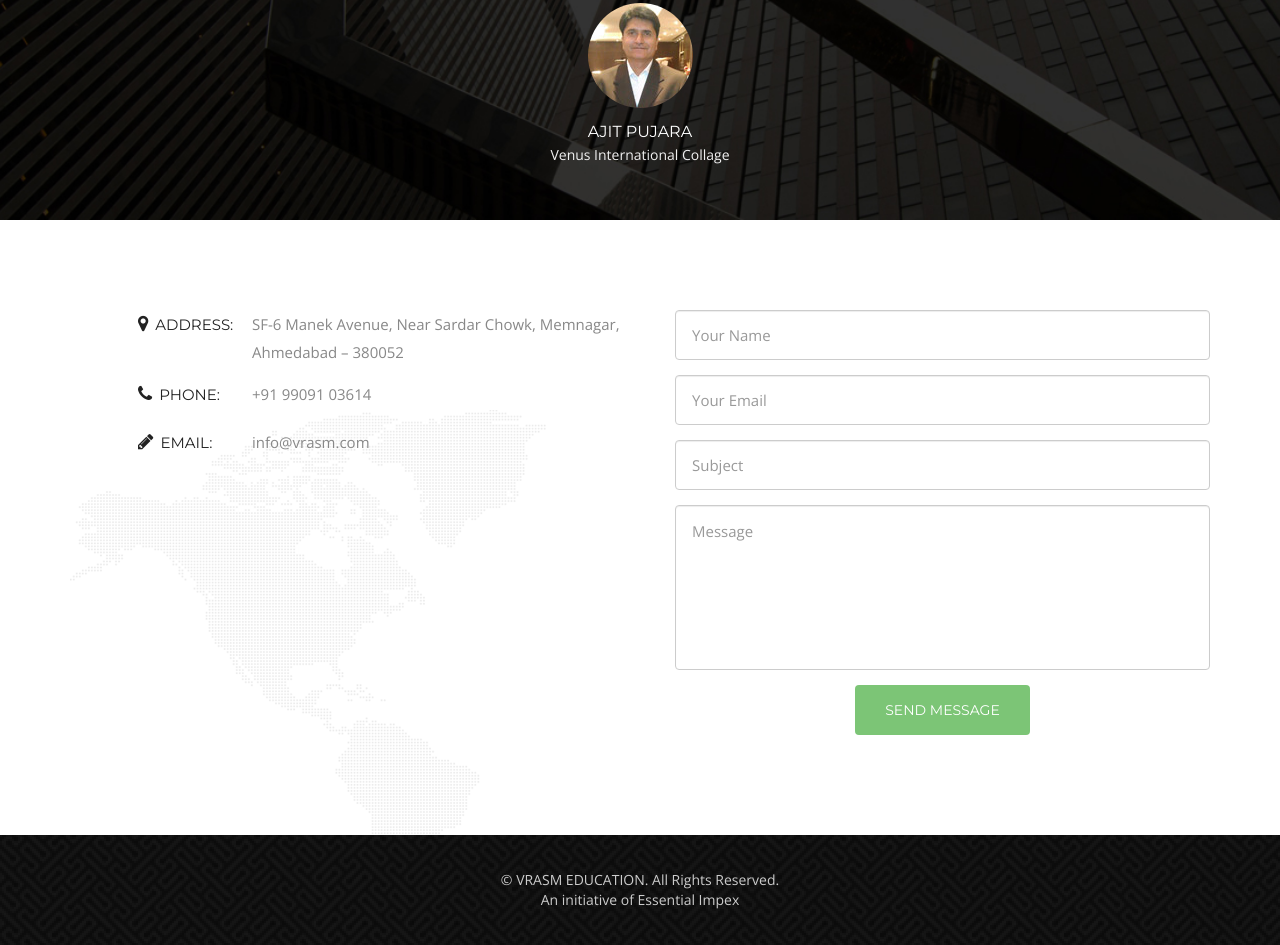
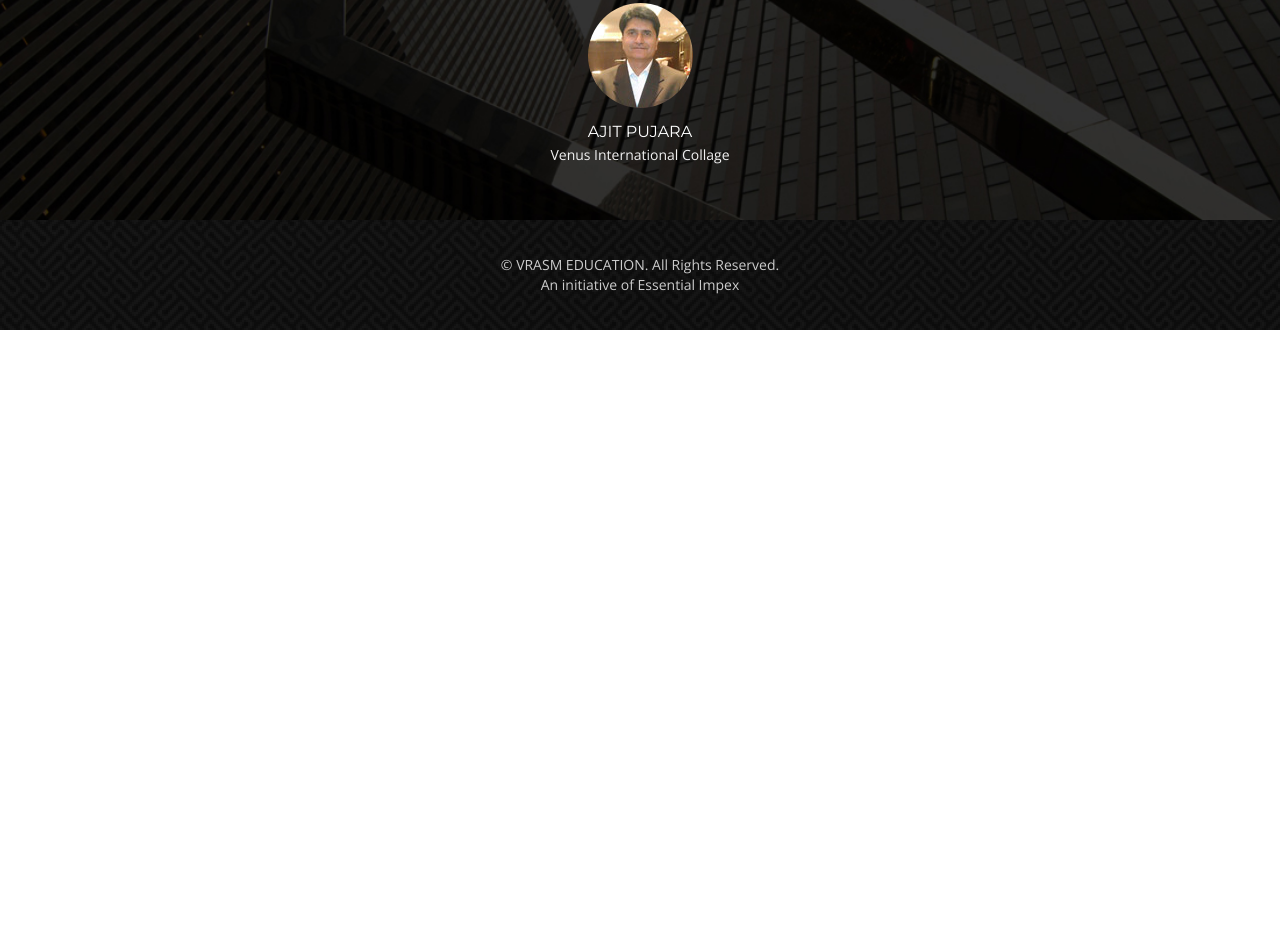
Before and after one commit to vrundag91/git_commands, a plain HTML site: page index.html in a window 1280 px wide. Shown: the part 4285-5230 px from the top of the page. After the commit the page ends 4615 px from the top, so only its background shows below. Drawn offline with nearby package versions, Linux system fonts and the light colour scheme.

Commit message:
removing contact details

```diff
--- a/index.html
+++ b/index.html
@@ -254,62 +254,7 @@
 	</div>
 </div><!--c-logo-part-end-->
 
-<div class="container">
-<section class="main-section contact" id="contact">
 
-        <div class="row">
-        	<div class="col-lg-6 col-sm-7 wow fadeInLeft">
-            	<div class="contact-info-box address clearfix">
-                	<h3><i class=" icon-map-marker"></i>Address:</h3>
-                	<span>SF-6 Manek Avenue, Near Sardar Chowk, Memnagar, Ahmedabad – 380052</span>
-                </div>
-                <div class="contact-info-box phone clearfix">
-                	<h3><i class="fa-phone"></i>Phone:</h3>
-                	<span>+91 99091 03614</span>
-                </div>
-                <div class="contact-info-box email clearfix">
-                	<h3><i class="fa-pencil"></i>email:</h3>
-                	<span>info@vrasm.com</span>
-                </div>
-
-               <!-- <ul class="social-link">
-                	<li class="twitter"><a href="#"><i class="fa-twitter"></i></a></li>
-                    <li class="facebook"><a href="#"><i class="fa-facebook"></i></a></li>
-                    <li class="pinterest"><a href="#"><i class="fa-pinterest"></i></a></li>
-                    <li class="gplus"><a href="#"><i class="fa-google-plus"></i></a></li>
-                    <li class="dribbble"><a href="#"><i class="fa-dribbble"></i></a></li>
-                </ul>-->
-            </div>
-        	<div class="col-lg-6 col-sm-5 wow fadeInUp delay-05s">
-            	<div class="form">
-
-                    <div id="sendmessage">Your message has been sent. Thank you!</div>
-                    <div id="errormessage"></div>
-                    <form action="" method="post" role="form" class="contactForm">
-                        <div class="form-group">
-                            <input type="text" name="name" class="form-control input-text" id="name" placeholder="Your Name" data-rule="minlen:4" data-msg="Please enter at least 4 chars" />
-                            <div class="validation"></div>
-                        </div>
-                        <div class="form-group">
-                            <input type="email" class="form-control input-text" name="email" id="email" placeholder="Your Email" data-rule="email" data-msg="Please enter a valid email" />
-                            <div class="validation"></div>
-                        </div>
-                        <div class="form-group">
-                            <input type="text" class="form-control input-text" name="subject" id="subject" placeholder="Subject" data-rule="minlen:4" data-msg="Please enter at least 8 chars of subject" />
-                            <div class="validation"></div>
-                        </div>
-                        <div class="form-group">
-                            <textarea class="form-control input-text text-area" name="message" rows="5" data-rule="required" data-msg="Please write something for us" placeholder="Message"></textarea>
-                            <div class="validation"></div>
-                        </div>
-
-                        <div class="text-center"><button type="submit" class="input-btn">Send Message</button></div>
-                    </form>
-                </div>
-            </div>
-        </div>
-</section>
-</div>
 <footer class="footer">
     <div class="container">
 
```
